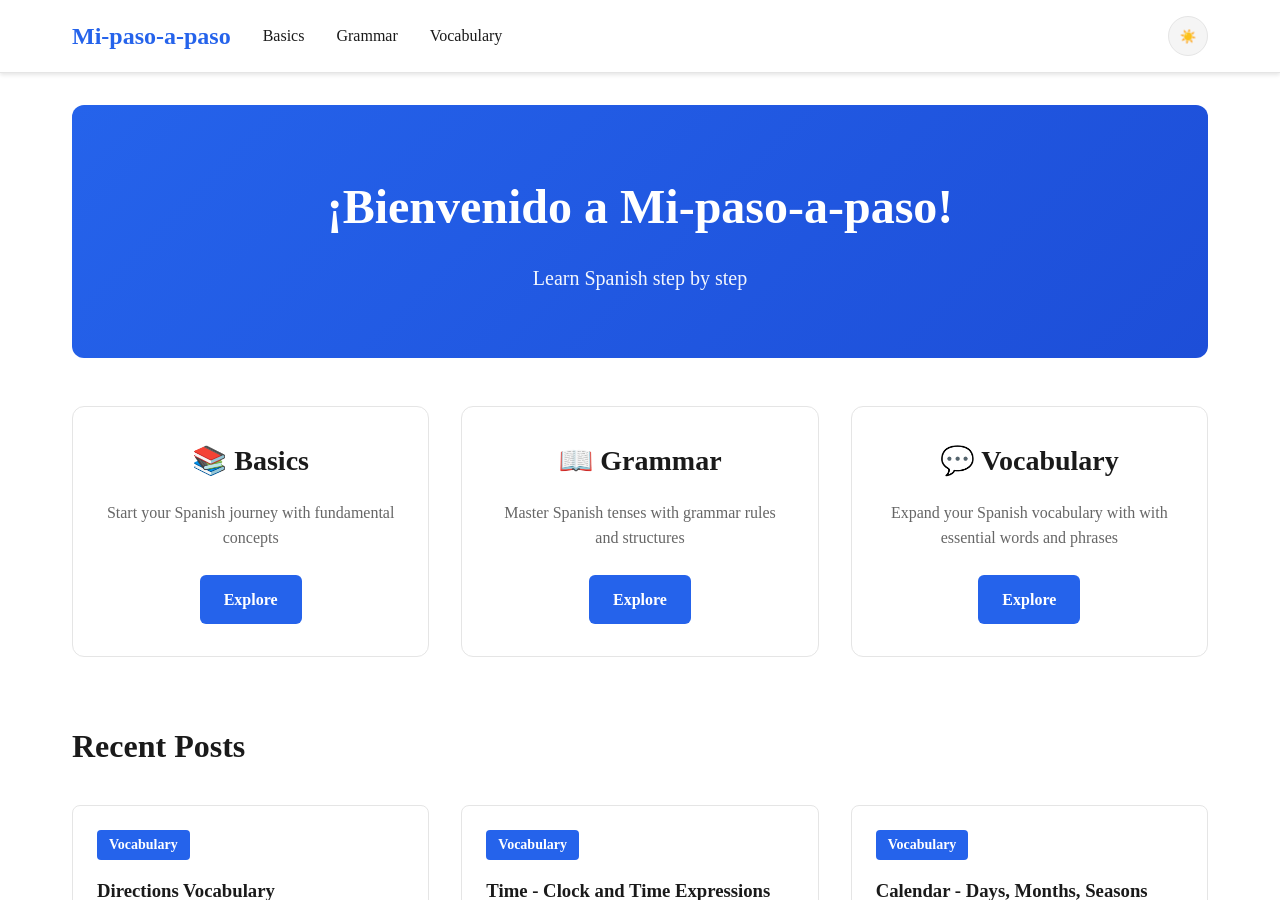
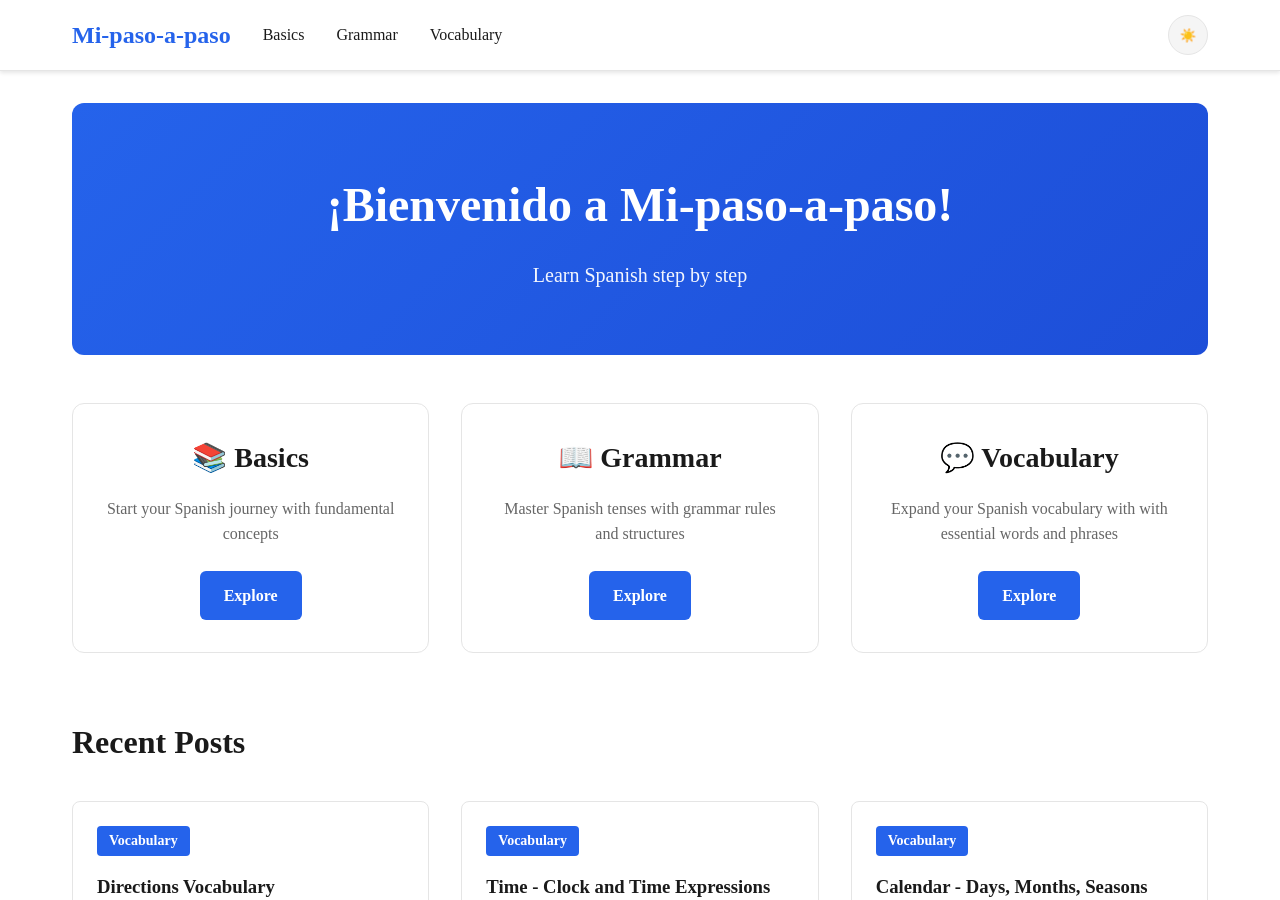
Before and after one commit to mi-paso-a-paso/mi-paso-a-paso.github.io, a Jekyll site: the page built from index.html, in a window 1280 px wide and 900 px high. Built offline with Jekyll 4.4.1, drawn with Linux system fonts in a browser that asks for light colours; nearby versions of some CDN libraries.

Commit message:
changed all "rem" to "px" and removed class footer, so it uses tag footer only

```diff
--- a/_includes/footer.html
+++ b/_includes/footer.html
@@ -1,3 +1,3 @@
-<footer class="footer">
+<footer>
   <p>&copy; {{ 'now' | date: "%Y" }} {{ site.title }}. Learn Spanish step by step.</p>
 </footer>
--- a/_sass/base/_layout.scss
+++ b/_sass/base/_layout.scss
@@ -16,7 +16,7 @@
 .container {
   max-width: 1200px;
   margin: 0 auto;
-  padding: 2rem;
+  padding: 32px;
   padding-bottom: 0;
   min-height: calc(100vh - 200px);
 }
@@ -31,7 +31,7 @@
 .btn {
   @extend %button-form;
 
-  padding: 0.75rem 1.5rem;
+  padding: 12px 24px;
   text-decoration: none;
   border-radius: 6px;
   transition: background-color 0.3s ease;
@@ -41,11 +41,11 @@
   }
 }
 
-.footer {
+footer {
   background-color: var(--card-bg);
   border-top: 1px solid var(--border);
   text-align: center;
-  padding: 2rem;
-  margin-top: 4rem;
+  padding: 15px;
+  margin-top: 64px;
   color: var(--text-secondary);
 }
--- a/_sass/media.scss
+++ b/_sass/media.scss
@@ -6,15 +6,15 @@
 
   .nav-menu {
     flex-wrap: wrap;
-    gap: 1rem;
+    gap: 15px;
   }
 
   .hero h1 {
-    font-size: 2rem;
+    font-size: 32px;
   }
 
   .hero-subtitle {
-    font-size: 1rem;
+    font-size: 15px;
   }
 
   .columns-grid {
@@ -22,10 +22,10 @@
   }
 
   .post {
-    padding: 1.5rem;
+    padding: 24px;
   }
 
   .post-header h1 {
-    font-size: 1.75rem;
+    font-size: 28px;
   }
 }
--- a/_sass/parts.scss
+++ b/_sass/parts.scss
@@ -4,19 +4,19 @@
 
 .hero {
   text-align: center;
-  padding: 4rem 2rem;
+  padding: 64px 32px;
   background: linear-gradient(135deg, var(--accent) 0%, var(--accent-hover) 100%);
   color: white;
   border-radius: 12px;
-  margin-bottom: 3rem;
+  margin-bottom: 48px;
 
   h1 {
-    font-size: 3rem;
-    margin-bottom: 1rem;
+    font-size: 48px;
+    margin-bottom: 15px;
   }
 
   .hero-subtitle {
-    font-size: 1.25rem;
+    font-size: 20px;
     opacity: 0.95;
   }
 }
@@ -24,12 +24,12 @@
 .columns-grid {
   display: grid;
   grid-template-columns: repeat(auto-fit, minmax(280px, 1fr));
-  gap: 2rem;
-  margin-bottom: 4rem;
+  gap: 32px;
+  margin-bottom: 64px;
 
   .grid-card {
     background: var(--card-bg);
-    padding: 2rem;
+    padding: 32px;
     border-radius: 12px;
     border: 1px solid var(--border);
     text-align: center;
@@ -42,30 +42,30 @@
 
     h2 {
       color: var(--text-primary);
-      margin-bottom: 1rem;
-      font-size: 1.75rem;
+      margin-bottom: 15px;
+      font-size: 28px;
     }
 
     p {
       color: var(--text-secondary);
-      margin-bottom: 1.5rem;
+      margin-bottom: 24px;
     }
   }
 }
 
 .recent-posts {
-  margin-top: 4rem;
+  margin-top: 64px;
 
   h2 {
-    font-size: 2rem;
-    margin-bottom: 2rem;
+    font-size: 32px;
+    margin-bottom: 32px;
     color: var(--text-primary);
   }
 }
 
 .row-list {
   display: grid;
-  gap: 1.5rem;
+  gap: 24px;
 }
 
 .category-page {
@@ -74,17 +74,17 @@
 
   .category-header {
     text-align: center;
-    margin-bottom: 3rem;
+    margin-bottom: 48px;
 
     h1 {
-      font-size: 2.5rem;
+      font-size: 40px;
       color: var(--text-primary);
-      margin-bottom: 0.5rem;
+      margin-bottom: 8px;
     }
 
     p {
       color: var(--text-secondary);
-      font-size: 1.125rem;
+      font-size: 18px;
     }
   }
 }
--- a/_sass/parts/navigation.scss
+++ b/_sass/parts/navigation.scss
@@ -11,14 +11,14 @@
   .top-nav {
     max-width: 1200px;
     margin: 0 auto;
-    padding: 1rem 2rem;
+    padding: 15px 32px;
     display: flex;
     justify-content: space-between;
     align-items: center;
-    gap: 2rem;
+    gap: 32px;
 
     .nav-brand a {
-      font-size: 1.5rem;
+      font-size: 24px;
       font-weight: 700;
       color: var(--accent);
       text-decoration: none;
@@ -27,7 +27,7 @@
     .nav-menu {
       display: flex;
       list-style: none;
-      gap: 2rem;
+      gap: 32px;
       flex: 1;
 
       a {
--- a/_sass/parts/posts.scss
+++ b/_sass/parts/posts.scss
@@ -3,21 +3,21 @@
 .post-category {
   @extend %button-form;
 
-  padding: 0.25rem 0.75rem;
+  padding: 4px 12px;
   border-radius: 4px;
-  font-size: 0.875rem;
+  font-size: 14px;
   text-transform: capitalize;
-  margin-bottom: 0.5rem;
+  margin-bottom: 8px;
 }
 
 .post-date {
   color: var(--text-secondary);
-  font-size: 0.875rem;
+  font-size: 14px;
 }
 
 article.post-preview {
   background: var(--card-bg);
-  padding: 1.5rem;
+  padding: 24px;
   border-radius: 8px;
   border: 1px solid var(--border);
   transition: transform 0.2s ease, box-shadow 0.2s ease;
@@ -30,7 +30,7 @@
   }
 
   h3 {
-    margin: 0.5rem 0;
+    margin: 8px 0;
 
     a {
       color: var(--text-primary);
@@ -46,52 +46,52 @@
 
 article.post {
   background: var(--card-bg);
-  padding: 3rem;
+  padding: 48px;
   border-radius: 12px;
   border: 1px solid var(--border);
   max-width: 800px;
   margin: 0 auto;
 
   .post-header {
-    margin-bottom: 2rem;
-    padding-bottom: 2rem;
+    margin-bottom: 32px;
+    padding-bottom: 32px;
     border-bottom: 2px solid var(--border);
 
     h1 {
-      font-size: 2.5rem;
+      font-size: 40px;
       color: var(--text-primary);
-      margin: 1rem 0;
+      margin: 15px 0;
     }
   }
 
   .post-content {
-    font-size: 1.125rem;
+    font-size: 18px;
     line-height: 1.8;
 
     h2 {
       color: var(--text-primary);
-      margin: 2rem 0 1rem;
-      font-size: 1.75rem;
+      margin: 32px 0 15px;
+      font-size: 28px;
     }
 
     h3 {
       color: var(--text-primary);
-      margin: 1.5rem 0 0.75rem;
-      font-size: 1.5rem;
+      margin: 24px 0 12px;
+      font-size: 24px;
     }
 
     p {
-      margin-bottom: 1rem;
+      margin-bottom: 15px;
       color: var(--text-primary);
     }
 
     ul, ol {
-      margin: 1rem 0 1rem 2rem;
+      margin: 15px 0 15px 32px;
       color: var(--text-primary);
     }
 
     li {
-      margin-bottom: 0.5rem;
+      margin-bottom: 8px;
     }
 
     strong {
@@ -101,15 +101,15 @@
 
     code {
       background: var(--bg-secondary);
-      padding: 0.2rem 0.4rem;
+      padding: 3.2px 6.4px;
       border-radius: 4px;
       font-family: 'Courier New', monospace;
     }
   }
 
   .post-footer {
-    margin-top: 3rem;
-    padding-top: 2rem;
+    margin-top: 48px;
+    padding-top: 32px;
     border-top: 2px solid var(--border);
 
     .back-link {
```
